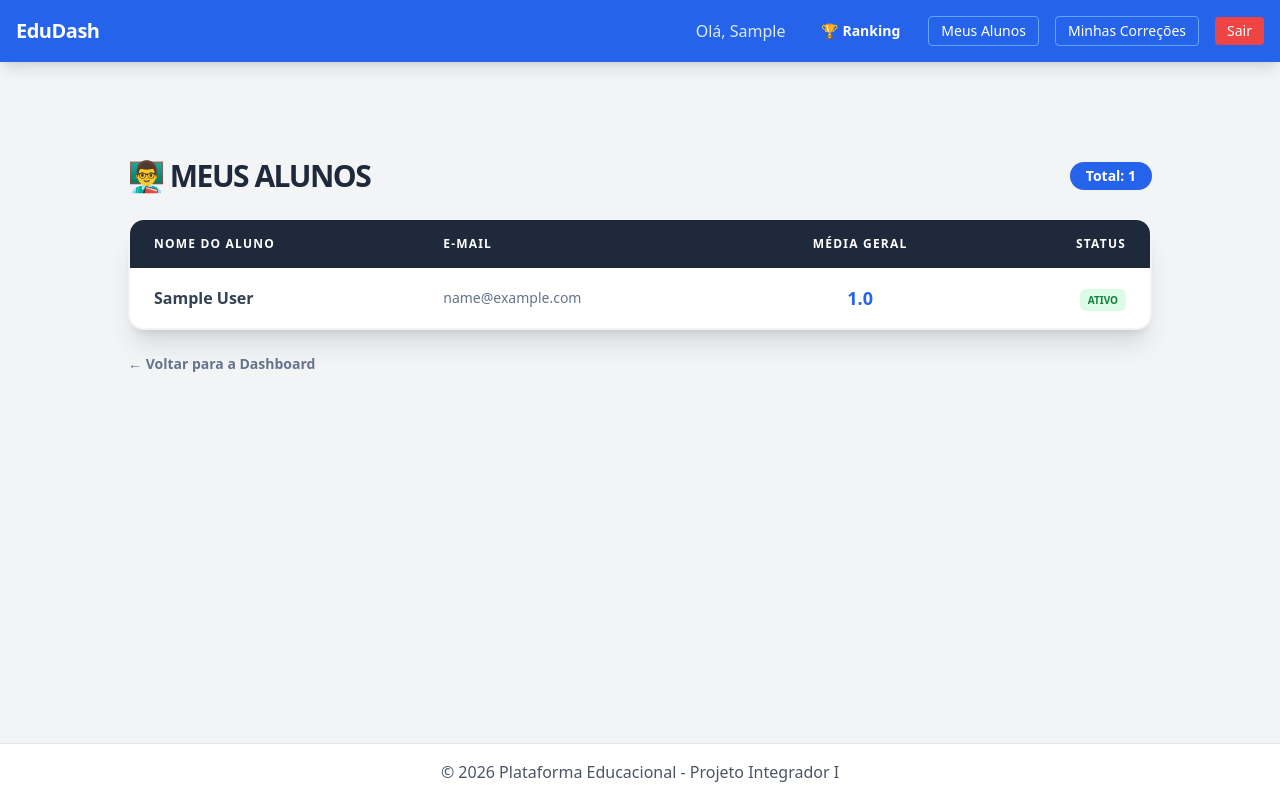
After one commit to TheBestSquad/Platform_Web_Gamified, a Django app: page /accounts/meus-alunos/ in a window 1280 px wide. The commit adds this page. Run offline with Django 5.2, Linux system fonts and the light colour scheme; a user stored in the database is signed in; tables that the repository leaves empty hold one stand-in row (values such as "Sample post"); some libraries are stand-ins or nearby versions.

Commit message:
feat: student management dashboard for professors with grade average

```diff
--- /dev/null
+++ b/accounts/templates/accounts/lista_alunos.html
@@ -0,0 +1,61 @@
+{% extends 'base.html' %}
+
+{% block content %}
+<div class="max-w-5xl mx-auto mt-10">
+    <div class="flex justify-between items-center mb-6">
+        <h2 class="text-3xl font-black text-slate-800 uppercase tracking-tighter">👨‍🏫 Meus Alunos</h2>
+        <span class="bg-blue-600 text-white px-4 py-1 rounded-full text-sm font-bold">
+            Total: {{ alunos.count }}
+        </span>
+    </div>
+
+    <div class="bg-white shadow-xl rounded-2xl overflow-hidden border-2 border-slate-100">
+        <table class="w-full text-left border-collapse">
+            <thead>
+                <tr class="bg-slate-800 text-white uppercase text-xs tracking-widest">
+                    <th class="px-6 py-4 font-bold">Nome do Aluno</th>
+                    <th class="px-6 py-4 font-bold">E-mail</th>
+                    <th class="px-6 py-4 font-bold text-center">Média Geral</th>
+                    <th class="px-6 py-4 font-bold text-right">Status</th>
+                </tr>
+            </thead>
+            <tbody class="divide-y divide-slate-100">
+                {% for aluno in alunos %}
+                <tr class="hover:bg-slate-50 transition-colors">
+                    <td class="px-6 py-4 font-bold text-slate-700">
+                        {{ aluno.user.get_full_name }}
+                    </td>
+                    <td class="px-6 py-4 text-slate-500 text-sm">
+                        {{ aluno.user.email }}
+                    </td>
+                    <td class="px-6 py-4 text-center">
+                        {% if aluno.media_notas %}
+                            <span class="text-lg font-black text-blue-600">{{ aluno.media_notas|floatformat:1 }}</span>
+                        {% else %}
+                            <span class="text-slate-300 italic text-xs">Sem notas</span>
+                        {% endif %}
+                    </td>
+                    <td class="px-6 py-4 text-right">
+                        <span class="bg-green-100 text-green-700 text-[10px] font-black px-2 py-1 rounded-md uppercase">
+                            Ativo
+                        </span>
+                    </td>
+                </tr>
+                {% empty %}
+                <tr>
+                    <td colspan="4" class="px-6 py-10 text-center text-slate-400 italic">
+                        Você ainda não tem alunos aprovados.
+                    </td>
+                </tr>
+                {% endfor %}
+            </tbody>
+        </table>
+    </div>
+
+    <div class="mt-6">
+        <a href="{% url 'home' %}" class="text-slate-500 font-bold hover:text-slate-800 transition text-sm flex items-center">
+            ← Voltar para a Dashboard
+        </a>
+    </div>
+</div>
+{% endblock %}
--- a/accounts/urls.py
+++ b/accounts/urls.py
@@ -6,4 +6,5 @@ urlpatterns = [
     path('register/professor/', views.register_professor, name='register_professor'),
     path('register/aluno/', views.register_aluno, name='register_aluno'),
     path('aprovar-aluno/<int:aluno_id>/', views.aprovar_aluno, name='aprovar_aluno'),
+    path('meus-alunos/', views.lista_alunos_professor, name='lista_alunos'),
 ]
--- a/accounts/views.py
+++ b/accounts/views.py
@@ -3,6 +3,7 @@ from .forms import ProfessorRegistrationForm, AlunoRegistrationForm
 from django.contrib.auth.models import User
 from django.contrib.auth.decorators import login_required
 from django.contrib import messages
+from django.db.models import Avg
 from django.shortcuts import get_object_or_404
 from .models import Professor, Aluno
 from courses.models import Licao
@@ -112,3 +113,22 @@ def aprovar_aluno(request, aluno_id):
         messages.error(request, 'Você não tem permissão para aprovar este aluno.')
 
     return redirect('home')
+
+
+@login_required
+def lista_alunos_professor(request):
+    # Segurança: Só professor acessa
+    if not hasattr(request.user, 'professor_profile'):
+        return redirect('home')
+
+    professor = request.user.professor_profile
+
+    # Buscamos os alunos aprovados do professor e calculamos a média
+    alunos = Aluno.objects.filter(
+        professor=professor,
+        is_approved=True
+    ).annotate(
+        media_notas=Avg('minhas_entregas__nota')
+    ).order_by('user__first_name')
+
+    return render(request, 'accounts/lista_alunos.html', {'alunos': alunos})
--- a/templates/partials/_navbar.html
+++ b/templates/partials/_navbar.html
@@ -11,6 +11,9 @@
                 </a>
 
                 {% if user.professor_profile %}
+                    <a href="{% url 'lista_alunos' %}" class="hover:bg-blue-700 px-3 py-1 rounded text-sm transition border border-blue-400">
+                        Meus Alunos
+                    </a>
                     <a href="{% url 'lista_entregas' %}" class="hover:bg-blue-700 px-3 py-1 rounded text-sm transition border border-blue-400">
                         Minhas Correções
                     </a>
```
